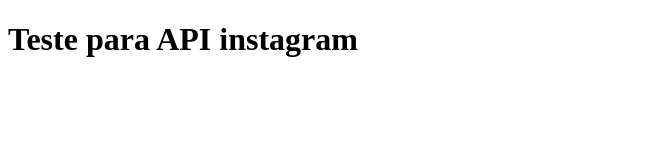
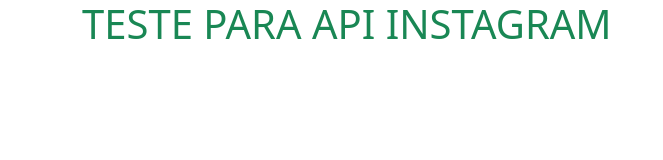
Before and after one commit to marcos-vinicios/demo, a plain HTML site: page index.html in a window 1280 px wide. Shown: the whole page, without its empty margins (0-663 px from the left). Drawn offline with nearby package versions, Linux system fonts and the light colour scheme.

Commit message:
atualizando page

```diff
--- a/index.html
+++ b/index.html
@@ -5,8 +5,13 @@
     <meta http-equiv="X-UA-Compatible" content="IE=edge">
     <meta name="viewport" content="width=device-width, initial-scale=1.0">
     <title>Instagram</title>
+    <link href="https://cdn.jsdelivr.net/npm/bootstrap@5.1.3/dist/css/bootstrap.min.css" rel="stylesheet" integrity="sha384-1BmE4kWBq78iYhFldvKuhfTAU6auU8tT94WrHftjDbrCEXSU1oBoqyl2QvZ6jIW3" crossorigin="anonymous">
+<script src="https://cdn.jsdelivr.net/npm/bootstrap@5.1.3/dist/js/bootstrap.bundle.min.js" integrity="sha384-ka7Sk0Gln4gmtz2MlQnikT1wXgYsOg+OMhuP+IlRH9sENBO0LRn5q+8nbTov4+1p" crossorigin="anonymous"></script>
 </head>
 <body>
-    <h1>Teste para API instagram</h1>
+    <div class="container">
+        <h1 class="text-uppercase text-success">Teste para API instagram</h1>
+    </div>
+
 </body>
 </html>
```
